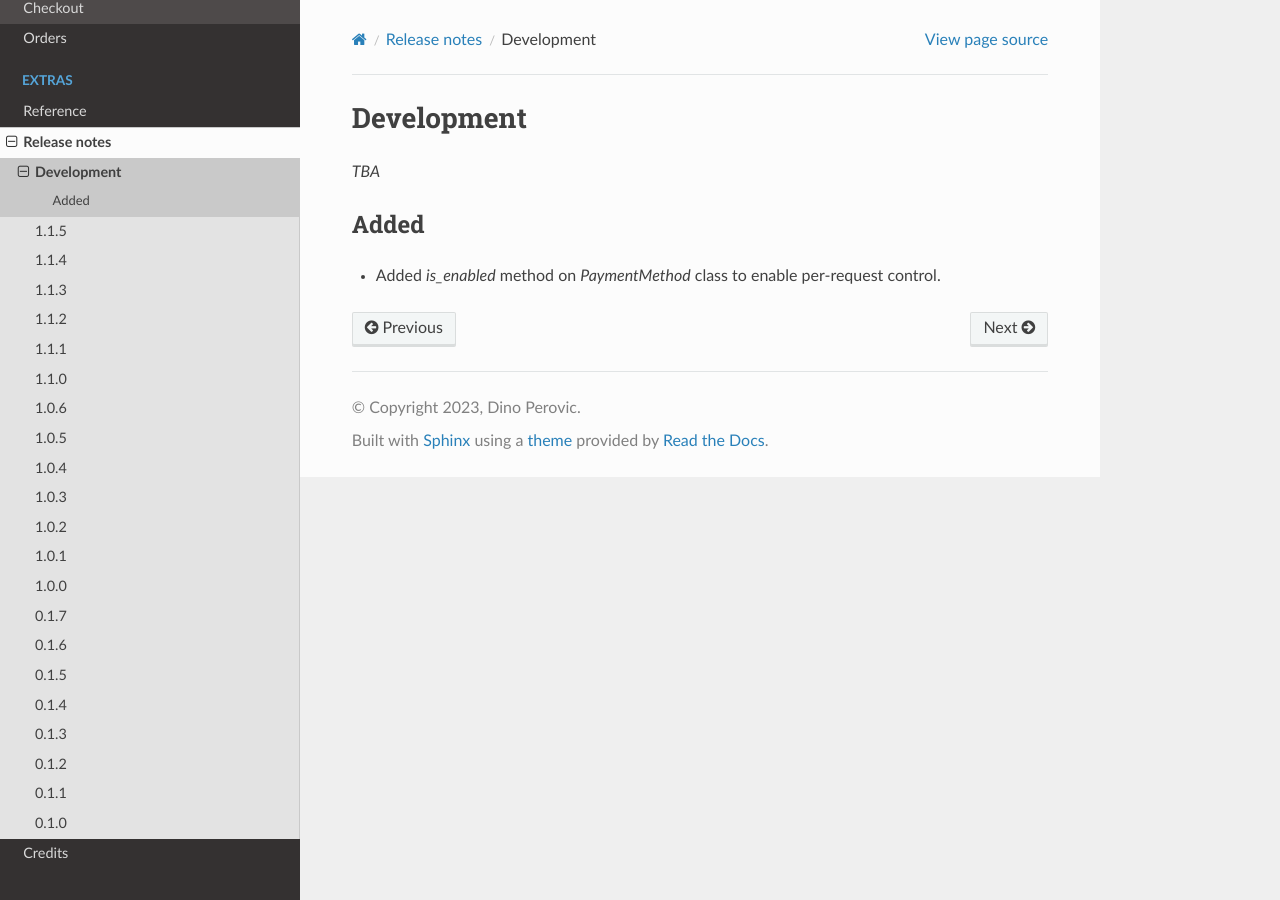
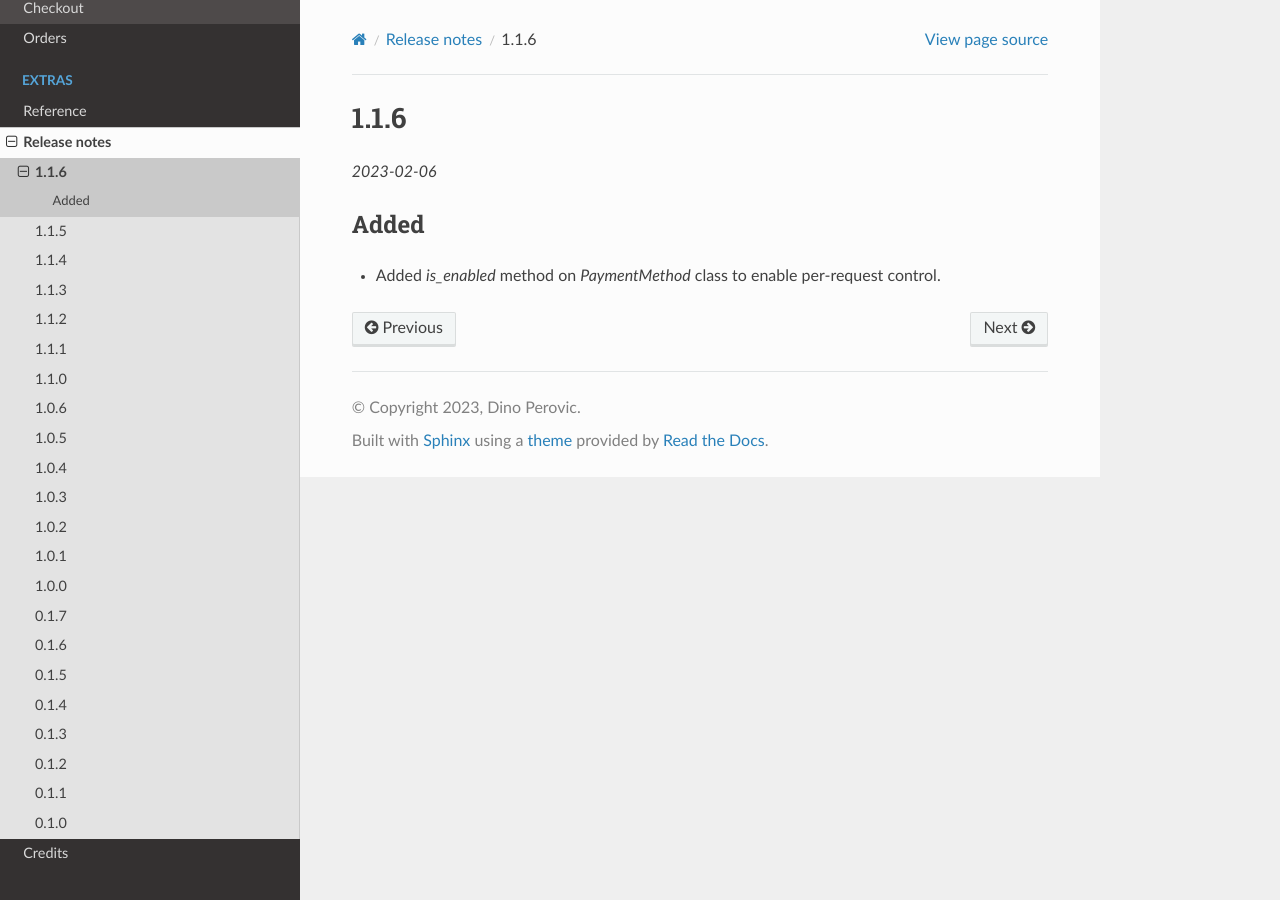
Before and after one commit to mykhailo27/django-salesman, a Sphinx documentation site: the page built from docs/releases/1.1.6.rst, in a window 1280 px wide. Built offline with Sphinx 7.4.7 and the Read the Docs theme 2.0.0, drawn with Linux system fonts in a browser that asks for light colours.

Commit message:
Bump to 1.1.6

```diff
--- a/docs/releases/dev.rst
+++ b/docs/releases/1.1.6.rst
@@ -1,8 +1,8 @@
-###########
-Development
-###########
+#####
+1.1.6
+#####
 
-*TBA*
+*2023-02-06*
 
 Added
 -----
--- a/docs/releases/index.rst
+++ b/docs/releases/index.rst
@@ -18,7 +18,7 @@ Release notes and upgrade information. This project adheres to
     :caption: v1.1
     :maxdepth: 1
 
-    dev
+    1.1.6
     1.1.5
     1.1.4
     1.1.3
--- a/pyproject.toml
+++ b/pyproject.toml
@@ -1,6 +1,6 @@
 [tool.poetry]
 name = "django-salesman"
-version = "1.1.5"
+version = "1.1.6"
 description = "Headless e-commerce framework for Django and Wagtail."
 authors = ["Dino Perovic <dino.perovic@gmail.com>"]
 license = "BSD-3-Clause"
--- a/salesman/__init__.py
+++ b/salesman/__init__.py
@@ -3,5 +3,5 @@ Salesman
 """
 
 __title__ = "Salesman"
-__version__ = "1.1.5"
+__version__ = "1.1.6"
 __author__ = "Dino Perovic"
```
